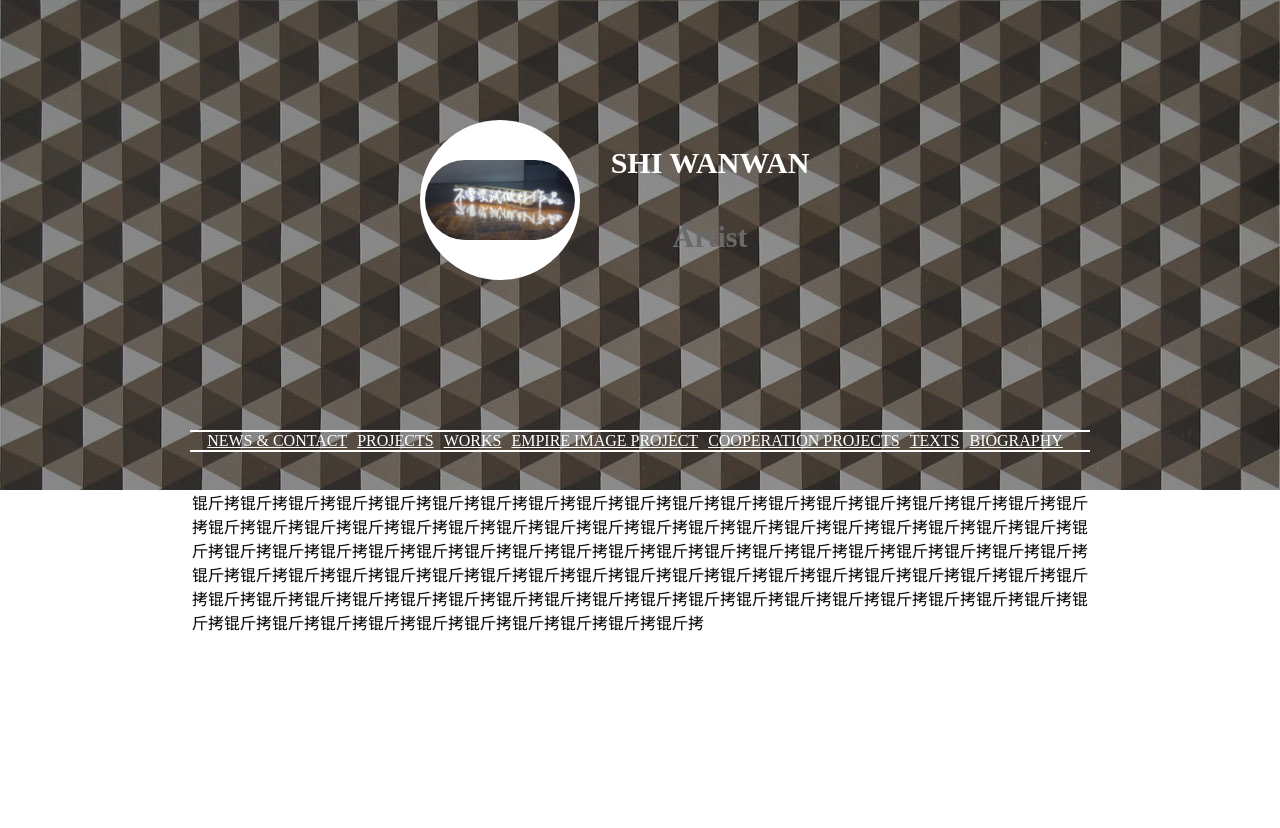
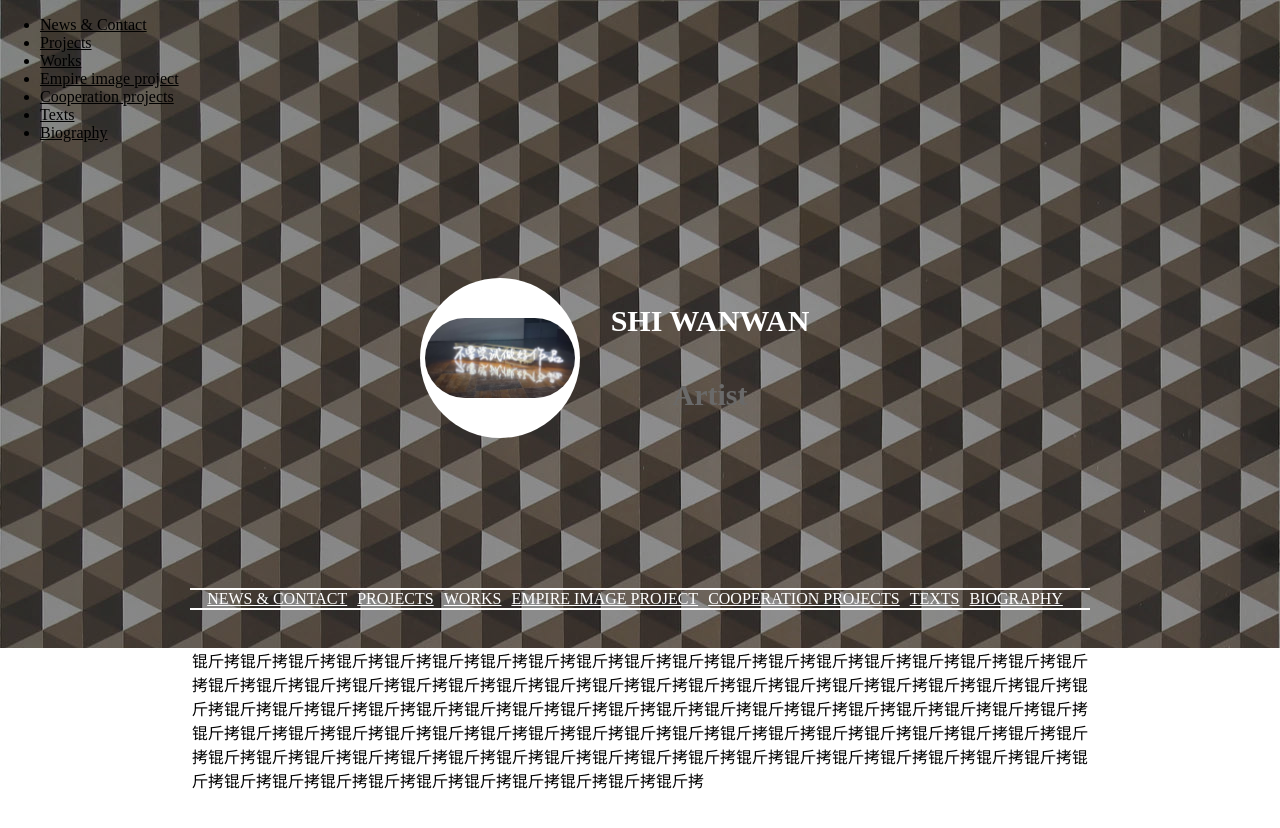
Before and after one commit to nuistMrChest/SHIWANWAN, a plain HTML site: page index.html in a window 1280 px wide. Shown: the top 828 px of the page. Drawn offline with Linux system fonts and the light colour scheme.

Commit message:
Update index.html

```diff
--- a/index.html
+++ b/index.html
@@ -12,6 +12,19 @@
             <div id="dark"></div>
         </div>
         <div id="mnb"></div>
+        <div id="mnvbk">
+            <div id="mnv">
+                <ul>
+                    <li><a href="">News & Contact</a></li>
+                    <li><a href="">Projects</a></li>
+                    <li><a href="">Works</a></li>
+                    <li><a href="">Empire image project</a></li>
+                    <li><a href="">Cooperation projects</a></li>
+                    <li><a href="">Texts</a></li>
+                    <li><a href="">Biography</a></li>
+                </ul>
+            </div>
+        </div>
         <div id="head">
             <div id="icon">
                 <div id="pct"></div>
```
